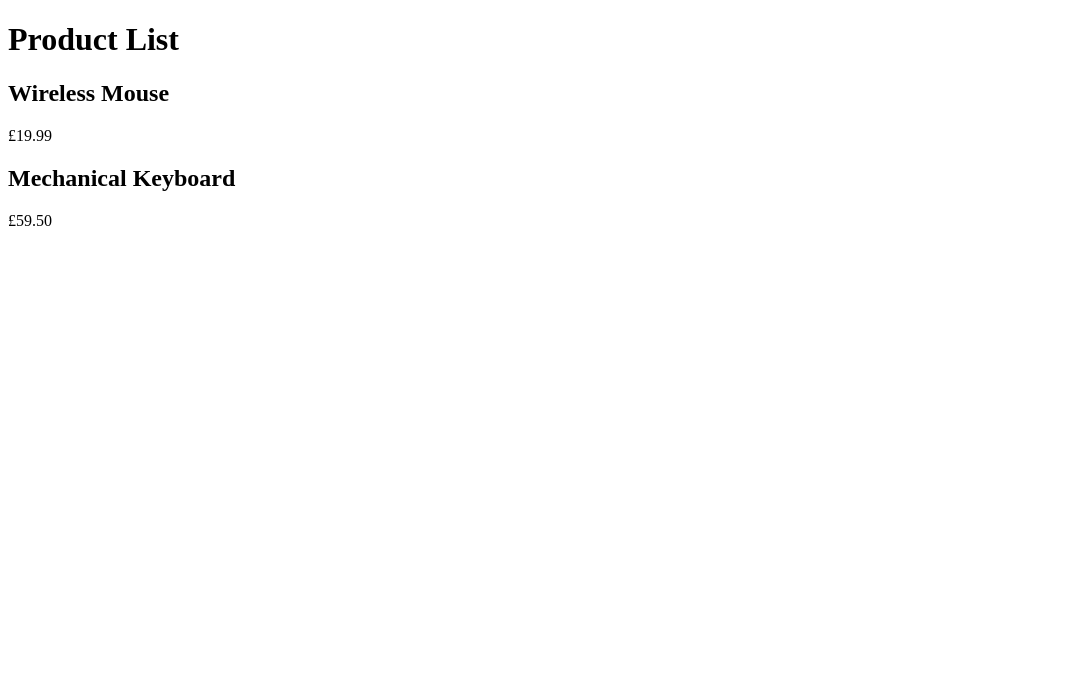
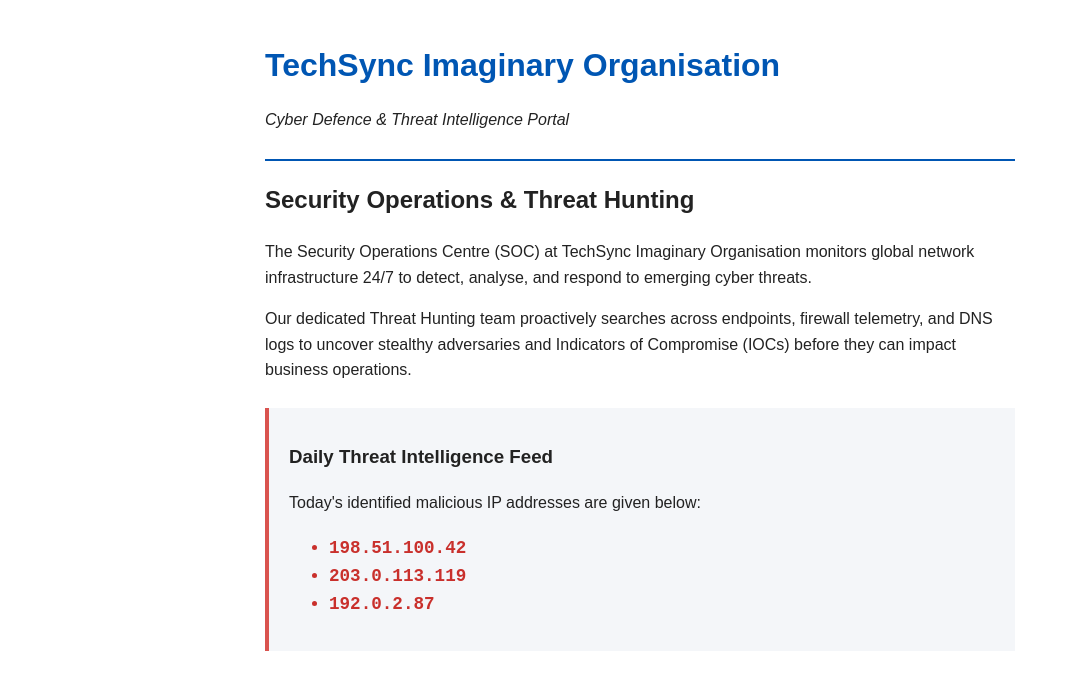
Before and after one commit to raman-singh84/threat-hunting, a plain HTML site: page index.html in a window 1280 px wide. Shown: the whole page, without its empty margins (0-1070 px from the left). Drawn offline with Linux system fonts and the light colour scheme.

Commit message:
Update index.html

```diff
--- a/index.html
+++ b/index.html
@@ -1,17 +1,67 @@
 <!DOCTYPE html>
-<html>
+<html lang="en">
 <head>
-    <title>Scraping Practice Page</title>
+    <meta charset="UTF-8">
+    <meta name="viewport" content="width=device-width, initial-scale=1.0">
+    <title>TechSync Imaginary Organisation</title>
+    <style>
+        body {
+            font-family: Arial, sans-serif;
+            line-height: 1.6;
+            max-width: 750px;
+            margin: 40px auto;
+            padding: 0 20px;
+            color: #222;
+        }
+        header {
+            border-bottom: 2px solid #0056b3;
+            padding-bottom: 10px;
+            margin-bottom: 20px;
+        }
+        h1 {
+            color: #0056b3;
+            margin-bottom: 5px;
+        }
+        .ioc-section {
+            background-color: #f4f6f9;
+            border-left: 4px solid #d9534f;
+            padding: 15px 20px;
+            margin-top: 25px;
+        }
+        ul.ip-list {
+            font-family: "Courier New", Courier, monospace;
+            font-size: 1.1em;
+            font-weight: bold;
+            color: #c9302c;
+        }
+    </style>
 </head>
 <body>
-    <h1>Product List</h1>
-    <div class="item">
-        <h2 class="title">Wireless Mouse</h2>
-        <span class="price">£19.99</span>
-    </div>
-    <div class="item">
-        <h2 class="title">Mechanical Keyboard</h2>
-        <span class="price">£59.50</span>
-    </div>
+
+    <header>
+        <h1>TechSync Imaginary Organisation</h1>
+        <p><em>Cyber Defence &amp; Threat Intelligence Portal</em></p>
+    </header>
+
+    <section class="about-soc">
+        <h2>Security Operations &amp; Threat Hunting</h2>
+        <p>
+            The Security Operations Centre (SOC) at TechSync Imaginary Organisation monitors global network infrastructure 24/7 to detect, analyse, and respond to emerging cyber threats.
+        </p>
+        <p>
+            Our dedicated Threat Hunting team proactively searches across endpoints, firewall telemetry, and DNS logs to uncover stealthy adversaries and Indicators of Compromise (IOCs) before they can impact business operations.
+        </p>
+    </section>
+
+    <section class="ioc-section">
+        <h3>Daily Threat Intelligence Feed</h3>
+        <p>Today's identified malicious IP addresses are given below:</p>
+        <ul class="ip-list">
+            <li class="malicious-ip">198.51.100.42</li>
+            <li class="malicious-ip">203.0.113.119</li>
+            <li class="malicious-ip">192.0.2.87</li>
+        </ul>
+    </section>
+
 </body>
 </html>
```
